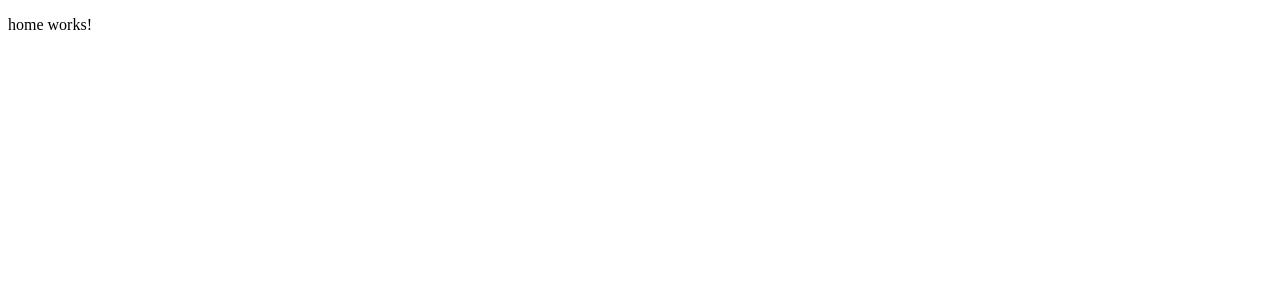
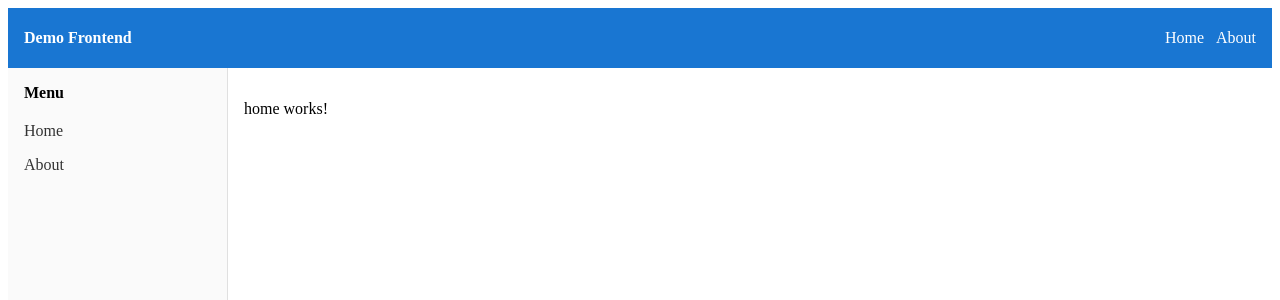
Before and after one commit to skanzariya0493/demo-frontend, an Angular app: page /home in a window 1280 px wide. Shown: the top 300 px of the page. Built offline with nearby package versions, Linux system fonts and the light colour scheme.

Commit message:
Add new home component

```diff
--- a/src/app/app.component.css
+++ b/src/app/app.component.css
@@ -0,0 +1,9 @@
+:host{ display:block; height:100vh; }
+.app-layout{ display:flex; height:calc(100vh - 60px); }
+.main-content{ flex:1; padding:16px; overflow:auto; }
+
+@media (max-width:700px){
+	.app-layout{ flex-direction:column; }
+	app-sidebar{ width:100%; order:2 }
+	.main-content{ order:1 }
+}
--- a/src/app/app.component.html
+++ b/src/app/app.component.html
@@ -1 +1,7 @@
-<router-outlet />
+<app-header></app-header>
+<div class="app-layout">
+	<app-sidebar></app-sidebar>
+	<main class="main-content">
+		<router-outlet></router-outlet>
+	</main>
+</div>
--- /dev/null
+++ b/src/app/layout/header/header.component.css
@@ -0,0 +1,12 @@
+.header{
+  height:60px;
+  background:#1976d2;
+  color:#fff;
+  display:flex;
+  align-items:center;
+  justify-content:space-between;
+  padding:0 16px;
+  box-sizing:border-box;
+}
+.logo{ font-weight:600; }
+.nav a{ color:#fff; margin-left:12px; text-decoration:none; }
--- /dev/null
+++ b/src/app/layout/header/header.component.html
@@ -0,0 +1,9 @@
+<header class="header">
+  <div class="left">
+    <div class="logo">Demo Frontend</div>
+  </div>
+  <nav class="nav">
+    <a routerLink="/home">Home</a>
+    <a routerLink="/about">About</a>
+  </nav>
+</header>
--- /dev/null
+++ b/src/app/layout/sidebar/sidebar.component.css
@@ -0,0 +1,11 @@
+.sidebar{
+  width:220px;
+  padding:16px;
+  background:#fafafa;
+  border-right:1px solid #e0e0e0;
+  height:100%;
+  box-sizing:border-box;
+}
+.sidebar .brand{ font-weight:700; margin-bottom:12px; }
+.sidebar ul{ list-style:none; padding:0; margin:0; }
+.sidebar li a{ text-decoration:none; color:#333; display:block; padding:8px 0; }
--- /dev/null
+++ b/src/app/layout/sidebar/sidebar.component.html
@@ -0,0 +1,7 @@
+<aside class="sidebar">
+  <div class="brand">Menu</div>
+  <ul>
+    <li><a routerLink="/home">Home</a></li>
+    <li><a routerLink="/about">About</a></li>
+  </ul>
+</aside>
```
Also changed, not shown: src/app/app.component.ts (+5 -2 lines), src/app/layout/header/header.component.ts (added, +11 -0 lines), src/app/layout/sidebar/sidebar.component.ts (added, +11 -0 lines).
